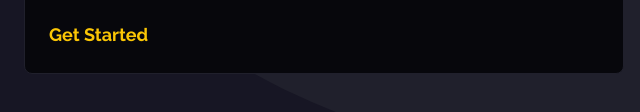
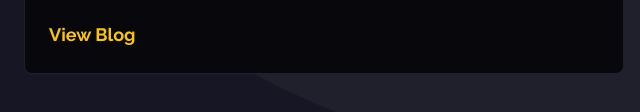
Before and after one commit to Dosu04/nvtech, a website built with Parcel: page index.html in a window 1280 px wide. Shown: the part 2957-3069 px from the top of the page, 0-640 px from the left. Built offline with nearby package versions, Linux system fonts and the light colour scheme.

Commit message:
Update index.html

```diff
--- a/index.html
+++ b/index.html
@@ -269,7 +269,7 @@
                   We DESIGN, DEVELOP and MAINATIN quality software products that
                   work and function as requested.
                 </span>
-                <span class="home-link08"><a href="#contact">Get Started</a></span>
+                <span class="home-link08"><a href="blog/nvtechblog.html">View Blog</a></span>
               </div>
             </div>
             <div class="home-right-section">
```
